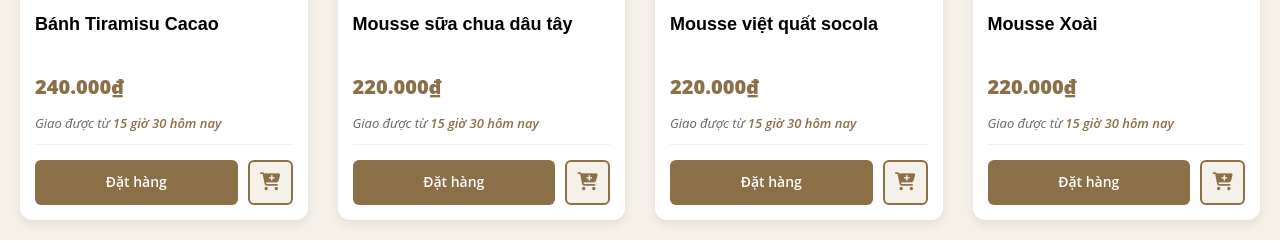
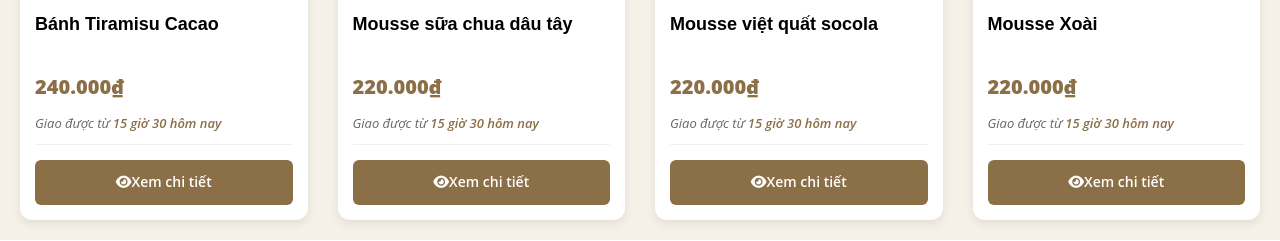
Before and after one commit to hiendt285-hinn/nhom2_websitecake, a PHP site: page / in a window 1280 px wide. Shown: the part 4862-5103 px from the top of the page. Run offline with PHP 8.4, Linux system fonts and the light colour scheme; data comes from the database, SQL or seed files in the repository.

Commit message:
Sửa nút Đặt hàng/Thêm giỏ hành thành Xem chi tiết

```diff
--- a/khachhang/index.php
+++ b/khachhang/index.php
@@ -3,8 +3,7 @@ session_start();
 include 'connect.php';
 include 'header.php';
 
-// === HÀM LẤY SẢN PHẨM THEO DANH MỤC ===
-// Hàm này được tối ưu để dùng Prepared Statement và lấy 4 sản phẩm mới nhất
+
 function getProductsByCategory($conn, $category_id) {
     // Chỉ lấy các trường cần thiết cho card sản phẩm
     $stmt = $conn->prepare("SELECT id, name, price, image, short_description FROM products WHERE category_id = ? ORDER BY id DESC LIMIT 4");
@@ -70,7 +69,7 @@ $mousse_products = getProductsByCategory($conn, $mousse_id);
 <section class="box-collection">
     <h2 class="collection-title">Premium Box Collection<br><span>Open The Delight</span></h2>
     <p class="collection-desc">
-        Khám phá bộ sưu tập bánh hộp cao cấp độc đáo từ Savor Cakevới những tuyệt phẩm Tiramisu, Matcha và Chocolate.
+        Khám phá bộ sưu tập bánh hộp cao cấp độc đáo từ Sweet Cake với những tuyệt phẩm Tiramisu, Matcha và Chocolate.
         Mỗi chiếc hộp tinh tế là lời mời gọi "open the delight" – mở ra niềm vui với từng tầng hương vị đậm đà, nơi rượu rum
         Captain Morgan hòa quyện cùng các nguyên liệu thượng hạng, mang đến một trải nghiệm ẩm thực xa xỉ và đậm chất nghệ thuật.
     </p>
@@ -96,11 +95,8 @@ $mousse_products = getProductsByCategory($conn, $mousse_id);
                     <div class="delivery-time">Giao được từ <span>15 giờ 30 hôm nay</span></div>
                     <div class="product-actions">
                         <a href="product-detail.php?id=<?php echo $row['id']; ?>" class="btn-view">
-                            Đặt hàng
+                            <i class="fas fa-eye"></i> Xem chi tiết
                         </a>
-                        <button class="btn-cart" onclick="addToCart(<?php echo $row['id']; ?>)">
-                            <i class="fas fa-cart-plus"></i>
-                        </button>
                     </div>
                 </div>
             </div>
@@ -146,11 +142,8 @@ $mousse_products = getProductsByCategory($conn, $mousse_id);
           <div class="delivery-time">Giao được từ <span>15 giờ 30 hôm nay</span></div>
           <div class="product-actions">
             <a href="product-detail.php?id=<?php echo $row['id']; ?>" class="btn-view">
-                Đặt hàng
+                <i class="fas fa-eye"></i> Xem chi tiết
             </a>
-            <button class="btn-cart" onclick="addToCart(<?php echo $row['id']; ?>)">
-              <i class="fas fa-cart-plus"></i>
-            </button>
           </div>
         </div>
       </div>
@@ -198,11 +191,8 @@ $mousse_products = getProductsByCategory($conn, $mousse_id);
           <div class="delivery-time">Giao được từ <span>15 giờ 30 hôm nay</span></div>
           <div class="product-actions">
             <a href="product-detail.php?id=<?php echo $row['id']; ?>" class="btn-view">
-                Đặt hàng
+                <i class="fas fa-eye"></i> Xem chi tiết
             </a>
-            <button class="btn-cart" onclick="addToCart(<?php echo $row['id']; ?>)">
-              <i class="fas fa-cart-plus"></i>
-            </button>
           </div>
         </div>
       </div>
@@ -248,7 +238,7 @@ $mousse_products = getProductsByCategory($conn, $mousse_id);
 
   <div class="fruit-text">
     <p>
-      Nếu trước đây Savor chỉ có nhân xoài tươi cho cả nhà lựa chọn, thì hiện tại Savor đã bổ sung thêm các loại nhân hoa quả khác,
+      Nếu trước đây Sweet chỉ có nhân xoài tươi cho cả nhà lựa chọn, thì hiện tại Sweet đã bổ sung thêm các loại nhân hoa quả khác,
       đặc biệt phải kể: <strong>NHÂN XOÀI DỨA</strong> – Sự kết hợp hoàn hảo giữa vị chua của dứa cân bằng với vị ngọt của xoài
       cùng hương thơm tươi mát, dịu nhẹ
       <br>~~~~~~~~~~~~~~~~~~~~~~~~~~~~~
@@ -258,7 +248,7 @@ $mousse_products = getProductsByCategory($conn, $mousse_id);
       <br>Size vừa: 40k/240g
       <br>~~~~~~~~~~~~~~~~~~~~~~~~~~~~~
       <br><em>Lưu ý:</em> Các mẫu bánh Mousse không được áp dụng thêm nhân hoa quả,
-      cả nhà nhắn Savor để được tư vấn các mẫu bánh nha 💛
+      cả nhà nhắn Sweet để được tư vấn các mẫu bánh nha 💛
     </p>
   </div>
 
```
